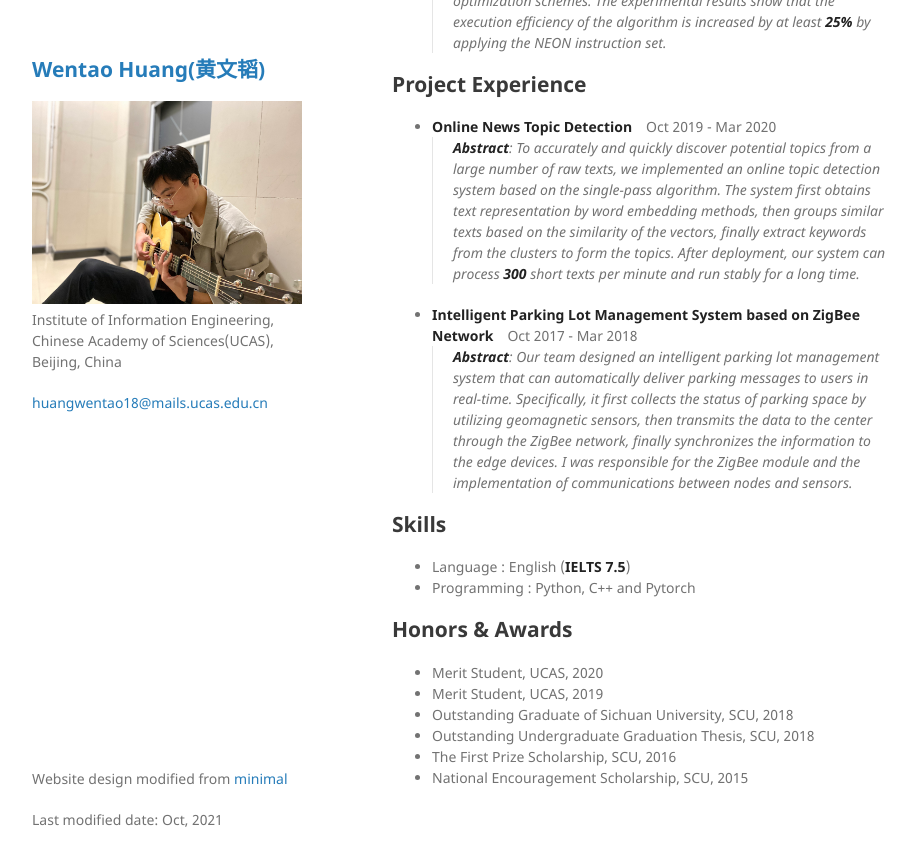
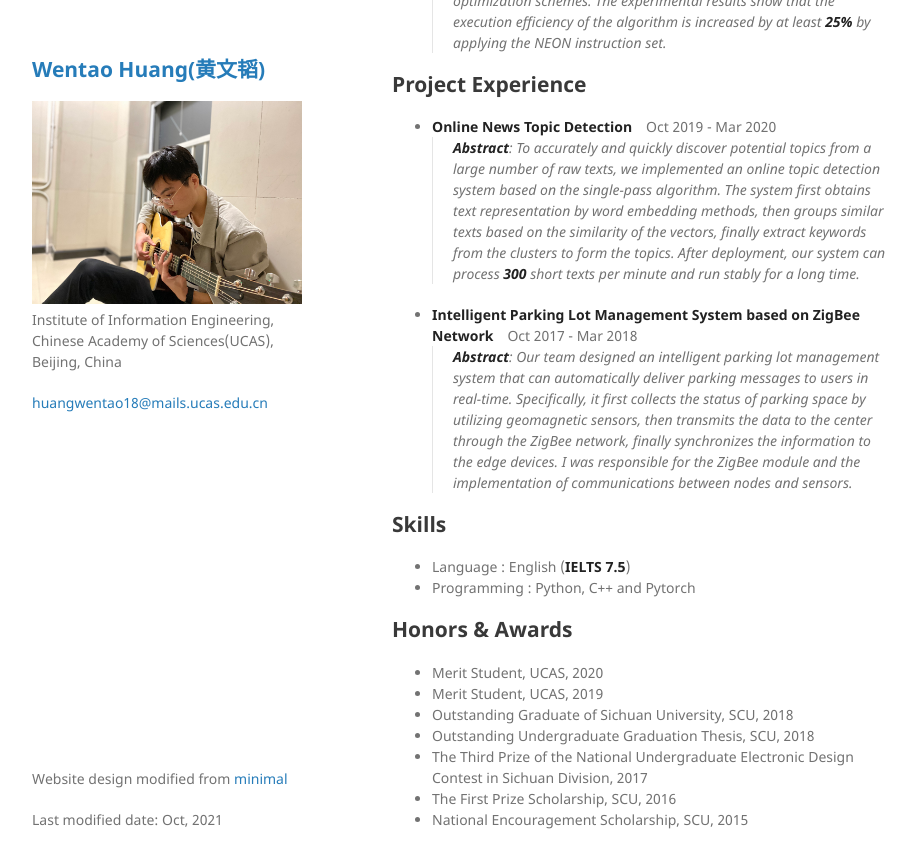
Before and after one commit to winston52/winston52.github.io, a Jekyll site: the page built from index.md, in a window 1280 px wide and 900 px high, scrolled down 948 px. Shown: the top 868 px of the window, without its empty margins (178-1094 px from the left). Built offline with Jekyll 4.4.1, drawn with Linux system fonts in a browser that asks for light colours; our own code applies the rules of GitHub Pages for plain Markdown files.

Commit message:
Update index.md

```diff
--- a/index.md
+++ b/index.md
@@ -49,5 +49,6 @@ Hi, I have received my master's degree from Institute of Information Engineering
 * Merit Student, UCAS, 2019
 * Outstanding Graduate of Sichuan University, SCU, 2018
 * Outstanding Undergraduate Graduation Thesis, SCU, 2018
+* The Third Prize of the National Undergraduate Electronic Design Contest in Sichuan Division, 2017
 * The First Prize Scholarship, SCU, 2016
 * National Encouragement Scholarship, SCU, 2015
```
